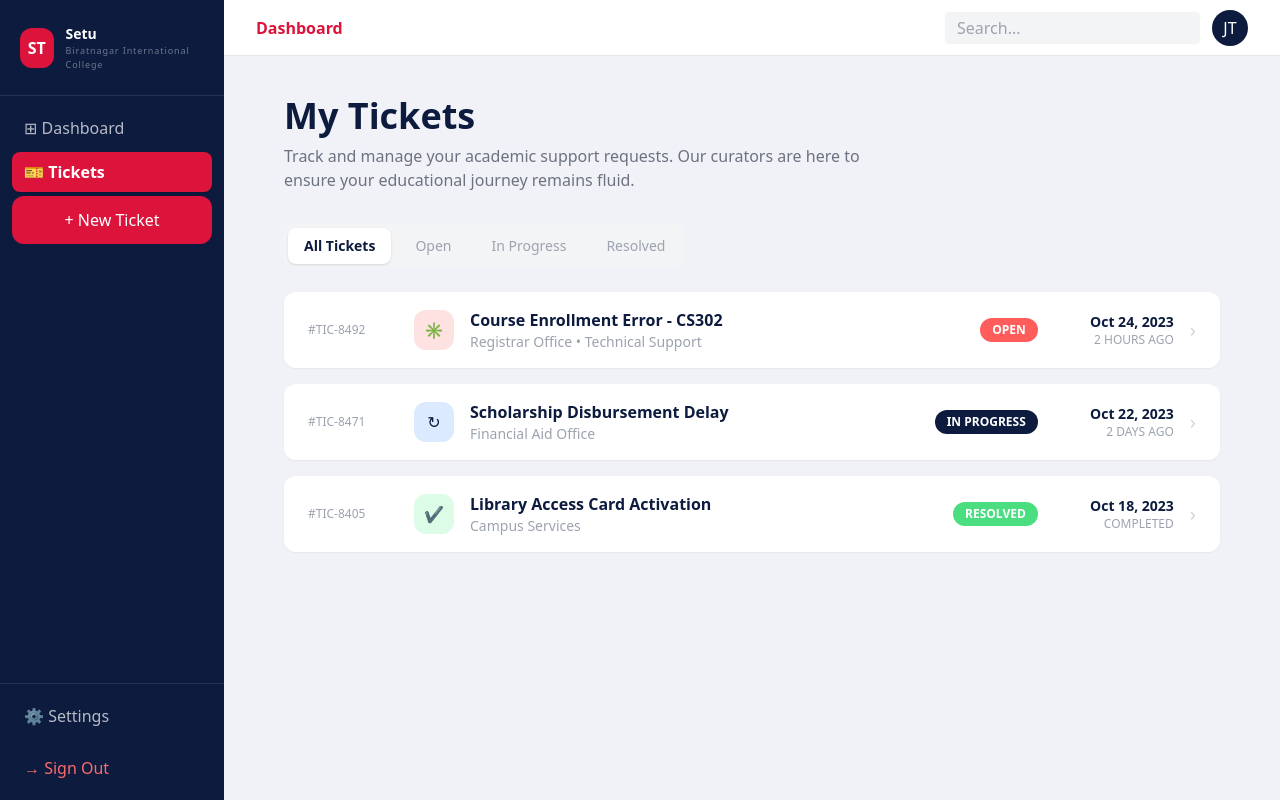
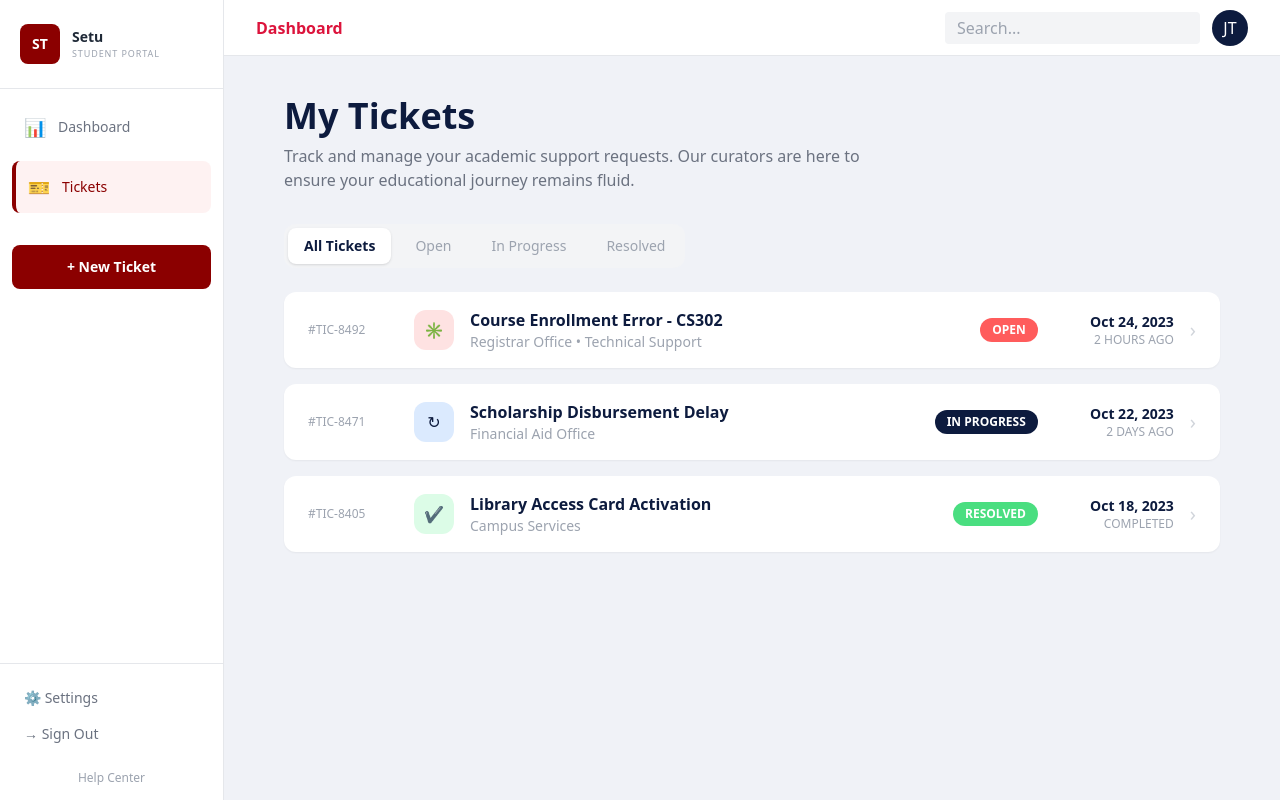
Before and after one commit to Ronishkarki07/Setu, a React (Vite) app in the folder help-desk/: page /tickets in a window 1280 px wide. Built offline with nearby package versions, Linux system fonts and the light colour scheme; sample sign-in values are in the browser's storage.

Commit message:
Update Sidebar component

```diff
--- a/help-desk/src/components/Sidebar.jsx
+++ b/help-desk/src/components/Sidebar.jsx
@@ -1,85 +1,84 @@
+import React from "react";
 import { useNavigate, useLocation } from "react-router-dom";
 
-export default function Sidebar() {
+export default function Sidebar({ onNewTicket }) {
   const navigate = useNavigate();
   const location = useLocation();
 
-  const isActive = (path) => location.pathname === path;
+  const isActive = (path) => location.pathname === path || location.pathname.startsWith(path);
 
   return (
-    <aside className="w-56 bg-[#0d1b3e] flex flex-col h-screen">
-
-      {/* HEADER */}
-      <div className="flex items-center gap-3 px-5 py-6 border-b border-white/10">
-        <div className="w-10 h-10 rounded-xl bg-[#DC143C] text-white flex items-center justify-center font-bold">
+    <aside className="w-56 bg-white flex flex-col min-h-screen border-r border-gray-200 fixed left-0 top-0 z-50">
+      <div className="flex items-center gap-3 px-5 py-6 border-b border-gray-200">
+        <div className="w-10 h-10 rounded-lg bg-[#8B0000] text-white flex items-center justify-center font-bold text-sm">
           ST
         </div>
         <div>
-          <div className="text-white font-bold text-sm">Setu</div>
-          <div className="text-white/40 text-[9px] tracking-widest">
-            Biratnagar International College
-          </div>
+          <div className="text-gray-800 font-bold text-sm">Setu</div>
+          <div className="text-gray-400 text-[9px] tracking-widest">STUDENT PORTAL</div>
         </div>
       </div>
 
-      {/* NAV LINKS */}
-      <nav className="p-3 flex-1 space-y-1">
-
-        {/* DASHBOARD */}
+      <nav className="p-3 flex-1">
         <div
           onClick={() => navigate("/dashboard")}
-          className={`px-3 py-2 cursor-pointer rounded-lg transition-all
-            ${isActive("/dashboard")
-              ? "bg-[#DC143C] text-white font-semibold shadow"
-              : "text-white/70 hover:bg-white/10 hover:text-white"
-            }`}
+          className={`flex items-center gap-3 px-3 py-3 text-sm cursor-pointer rounded-lg mb-2 ${
+            isActive("/dashboard")
+              ? "text-[#8B0000] bg-red-50 border-l-4 border-[#8B0000]"
+              : "text-gray-500 hover:text-gray-800 hover:bg-gray-50"
+          }`}
         >
-          ⊞ Dashboard
+          <span className="text-lg">📊</span> Dashboard
         </div>
 
-        {/* TICKETS */}
         <div
           onClick={() => navigate("/tickets")}
-          className={`px-3 py-2 cursor-pointer rounded-lg transition-all
-            ${isActive("/tickets") && !location.search.includes("new")
-              ? "bg-[#DC143C] text-white font-semibold shadow"
-              : "text-white/70 hover:bg-white/10 hover:text-white"
-            }`}
+          className={`flex items-center gap-3 px-3 py-3 text-sm cursor-pointer rounded-lg mb-2 ${
+            isActive("/tickets")
+              ? "text-[#8B0000] bg-red-50 border-l-4 border-[#8B0000]"
+              : "text-gray-500 hover:text-gray-800 hover:bg-gray-50"
+          }`}
         >
-          🎫 Tickets
+          <span className="text-lg">🎫</span> Tickets
         </div>
 
-        {/* NEW TICKET BUTTON */}
         <button
-          onClick={() => navigate("/tickets?new=true")}
-          className="mt-4 w-full py-3 bg-[#DC143C] text-white rounded-xl hover:bg-[#b81233] transition"
+          onClick={() => (typeof onNewTicket === "function" ? onNewTicket() : navigate("/tickets?mode=submit"))}
+          className="mt-6 w-full py-3 rounded-lg bg-[#8B0000] text-white font-bold text-sm hover:bg-[#a50e2d]"
         >
           + New Ticket
         </button>
       </nav>
 
-      {/* SETTINGS + SIGN OUT */}
-      <div className="p-3 border-t border-white/10 space-y-3">
-
-        {/* SETTINGS */}
+      <div className="px-3 pb-3 border-t border-gray-200 pt-4">
         <div
           onClick={() => navigate("/settings")}
-          className="text-white/70 hover:text-white hover:bg-white/10 cursor-pointer rounded-lg px-3 py-2 transition flex items-center gap-2"
+          className={`px-3 py-2 text-sm cursor-pointer rounded-lg ${
+            isActive("/settings")
+              ? "text-[#8B0000] bg-red-50 border-l-4 border-[#8B0000]"
+              : "text-gray-500 hover:text-gray-800 hover:bg-gray-50"
+          }`}
         >
-          ⚙️ Settings
+          ⚙ Settings
         </div>
 
-        {/* SIGN OUT */}
         <div
           onClick={() => {
             localStorage.removeItem("token");
+            localStorage.removeItem("student");
             navigate("/");
           }}
-          className="text-[#ff6b6b] hover:text-white hover:bg-[#ff6b6b]/20 rounded-lg px-3 py-2 cursor-pointer transition flex items-center gap-2"
+          className="px-3 py-2 text-gray-500 text-sm cursor-pointer hover:text-red-600 hover:bg-gray-50 rounded-lg"
         >
           → Sign Out
         </div>
       </div>
+
+      <div className="px-3 pb-3 text-center">
+        <a href="#" className="text-gray-400 text-xs hover:text-gray-600">
+          Help Center
+        </a>
+      </div>
     </aside>
   );
 }
```
